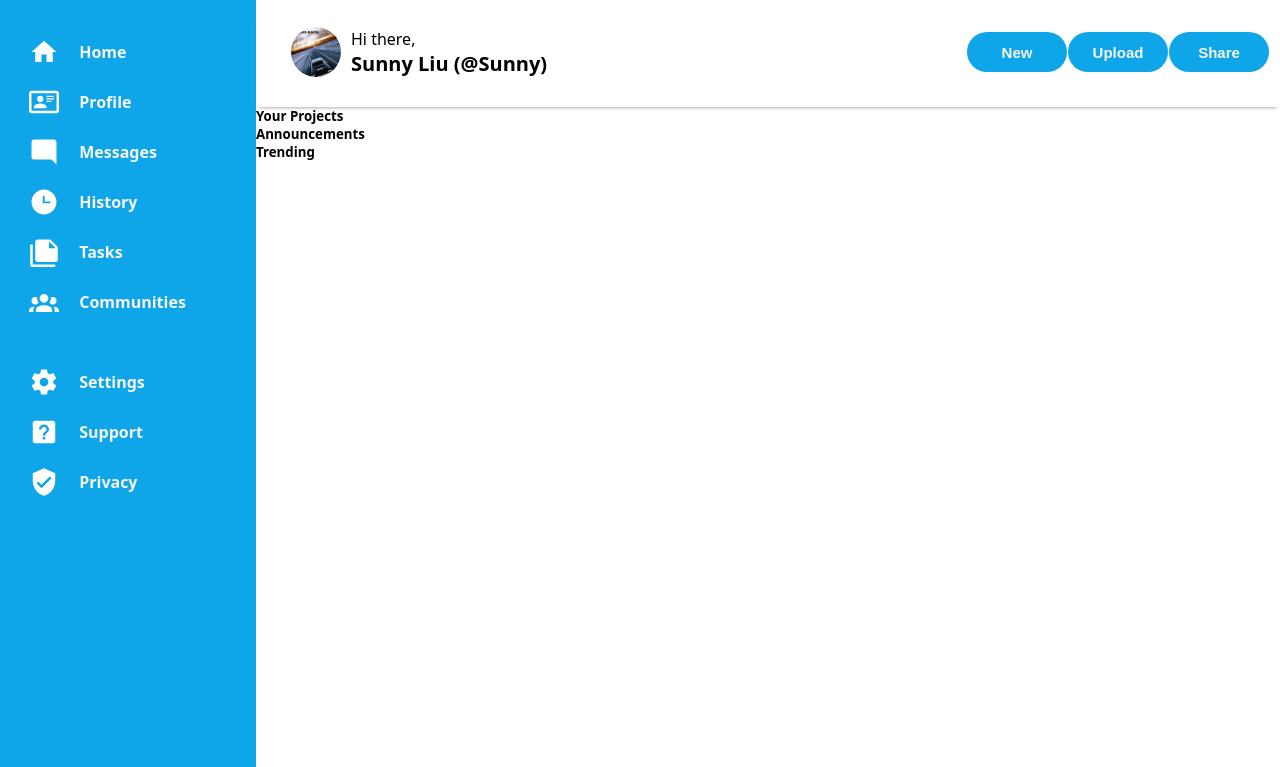
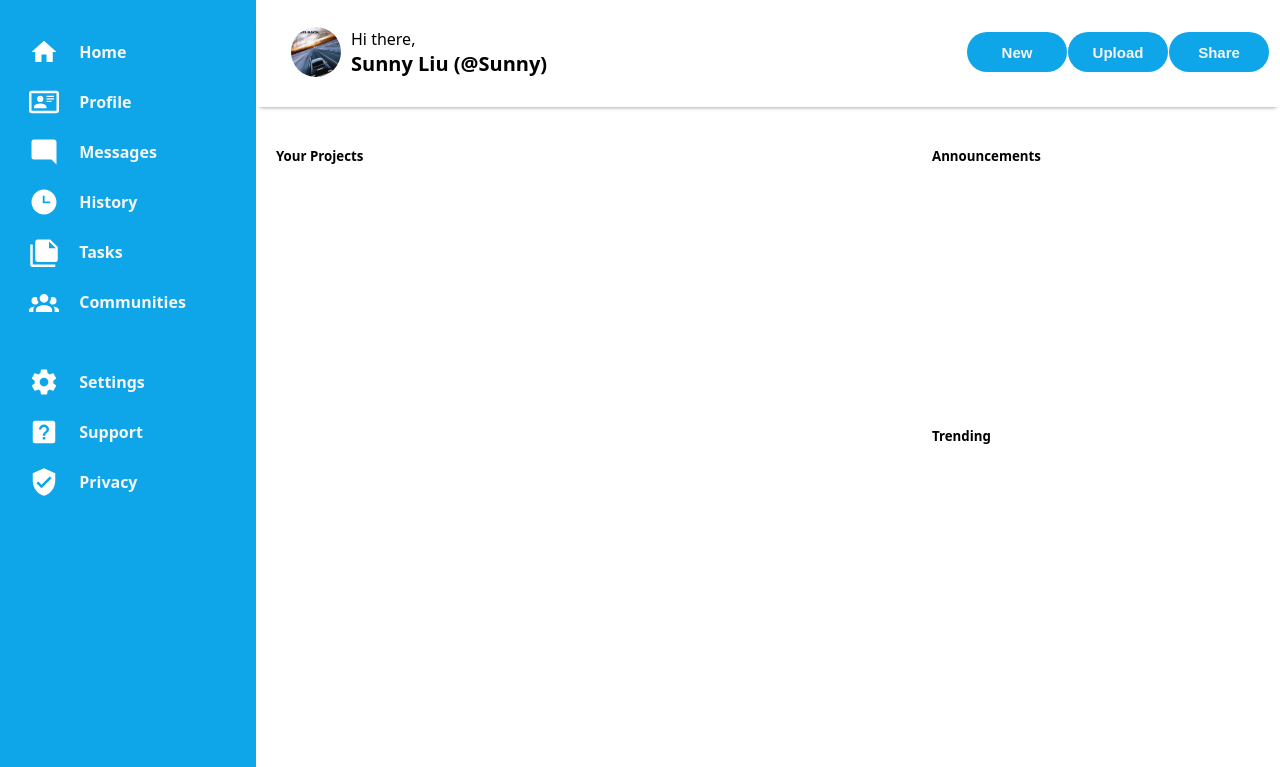
Before and after one commit to Mouzone/admin-dashboard, a plain HTML site: page index.html in a window 1280 px wide. Shown: the part 73-840 px from the top of the page. Drawn offline with Linux system fonts and the light colour scheme.

Commit message:
Format grid area for content

```diff
--- a/style.css
+++ b/style.css
@@ -150,3 +150,22 @@ p.account-msg {
     justify-self: left;
     align-self: center;
 }
+
+.content {
+    flex: 1;
+    display: grid;
+    grid-template: 1fr 1fr / 2fr 1fr;
+    padding: 40px 20px 20px 20px;
+}
+
+.projects {
+    grid-area: 1 / 1 / 3 / 2;
+}
+
+.announcements {
+    grid-area: 1 / 2 / 2 / 3;
+}
+
+.trending {
+    grid-area: 2 / 2 / 3 / 3;
+}
```
